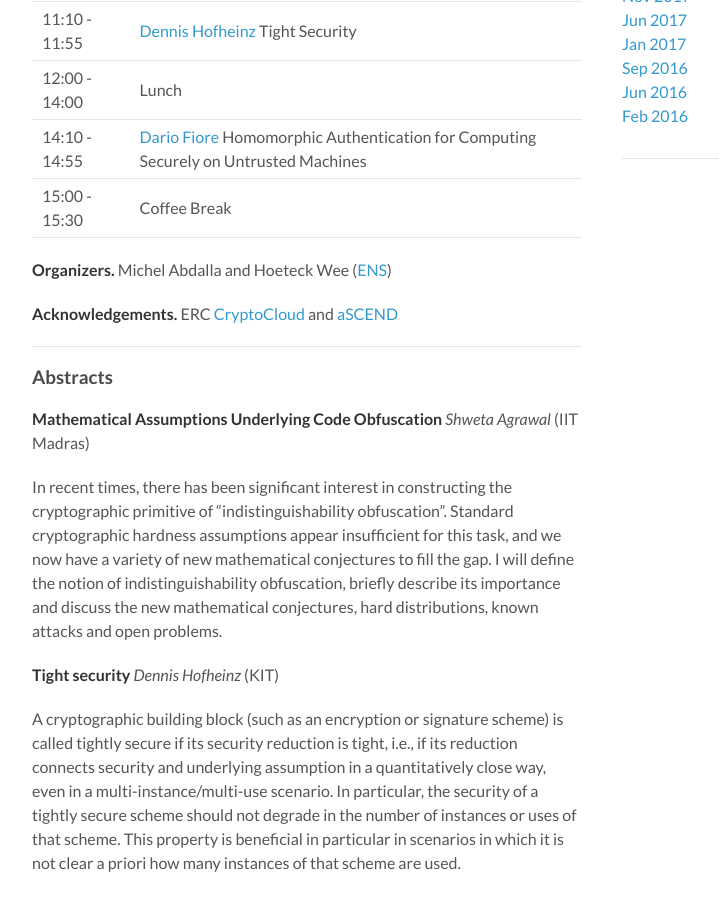
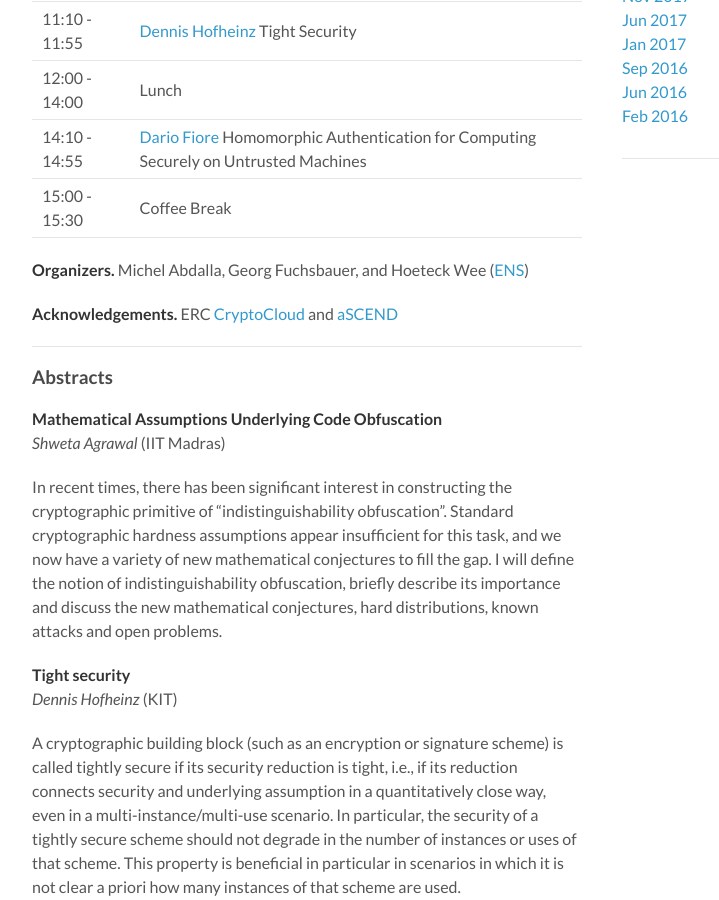
Before and after one commit to pariscryptoday/pariscryptoday.github.io, a Jekyll site: the page built from _posts/2019-01-21-ninth.md, in a window 1280 px wide and 900 px high, scrolled down 560 px. Shown: the whole window, without its empty margins (178-897 px from the left). Built offline with Jekyll 4.4.1, drawn with Linux system fonts in a browser that asks for light colours.

Commit message:
mar 18 2019

```diff
--- a/_posts/2019-01-21-ninth.md
+++ b/_posts/2019-01-21-ninth.md
@@ -20,7 +20,7 @@ ENS.
 | 14:10 - 14:55 | [Dario Fiore](#DF) Homomorphic Authentication for Computing Securely on Untrusted Machines
 | 15:00 - 15:30 | Coffee Break
 
-**Organizers.** Michel Abdalla and Hoeteck Wee ([ENS](https://crypto.di.ens.fr/web2py))
+**Organizers.** Michel Abdalla, Georg Fuchsbauer, and Hoeteck Wee ([ENS](https://crypto.di.ens.fr/web2py))
 
 **Acknowledgements.** ERC [CryptoCloud](http://www.di.ens.fr/~pointche/CryptoCloud/) and [aSCEND](http://cordis.europa.eu/project/rcn/193658_en.html)
 
@@ -28,7 +28,7 @@ ENS.
 
 ### Abstracts
 
-**<a name="SA"></a>Mathematical Assumptions Underlying Code Obfuscation**
+**<a name="SA"></a>Mathematical Assumptions Underlying Code Obfuscation**<br>
 *Shweta Agrawal* (IIT Madras)
 
 In recent times, there has been significant interest in constructing
@@ -40,7 +40,7 @@ obfuscation, briefly describe its importance and discuss the new
 mathematical conjectures, hard distributions, known attacks and open
 problems.
 
-**<a name="DH"></a>Tight security**
+**<a name="DH"></a>Tight security**<br>
 *Dennis Hofheinz* (KIT)
 
 A cryptographic building block (such as an encryption or signature scheme) is
@@ -56,7 +56,7 @@ on encryption schemes. We explain the intrinsic difficulty to achieve tight
 security (e.g., for chosen-ciphertext secure encryption or signatures), and
 also showcase techniques to overcome this difficulty.
 
-**<a name="DR"></a>Homomorphic Authentication for Computing Securely on Untrusted Machines**
+**<a name="DR"></a>Homomorphic Authentication for Computing Securely on Untrusted Machines**<br>
 *Dario Fiore* (IMDEA)
 
 Due to phenomena like the ubiquity of the Internet and cloud computing, it is increasingly common to store and process data on third-party machines. In spite of its attractive aspects, this trend raises a number of security concerns, including: how to ensure that the results computed by third parties are correct (integrity) and no unauthorized information is leaked (privacy)? This talk focuses on cryptographic solutions for integrity, and more specifically on the notion of homomorphic authentication. It presents this notion, gives an overview of the state of the art in this area,  and covers some of the recent efficient constructions.
```
